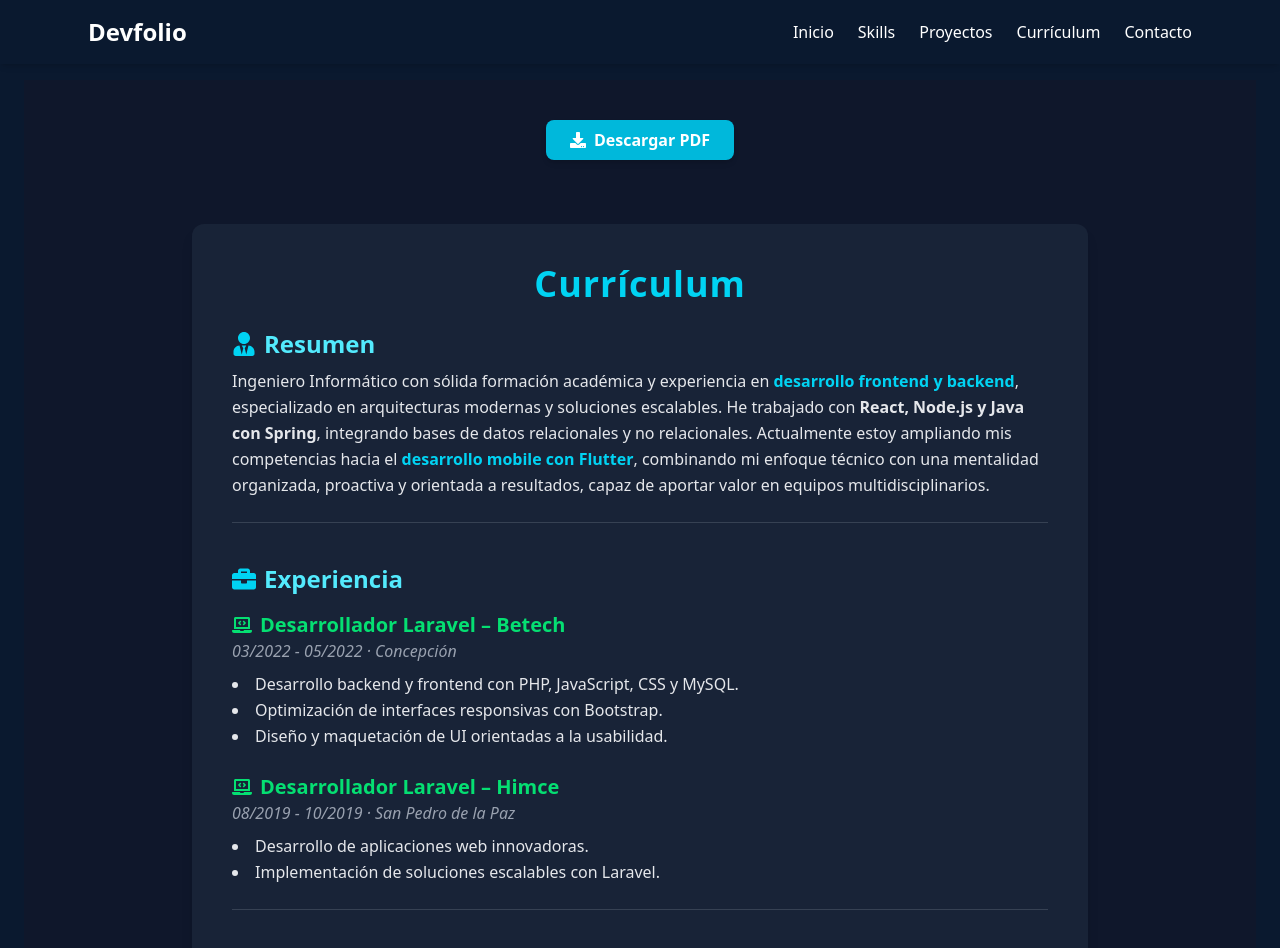
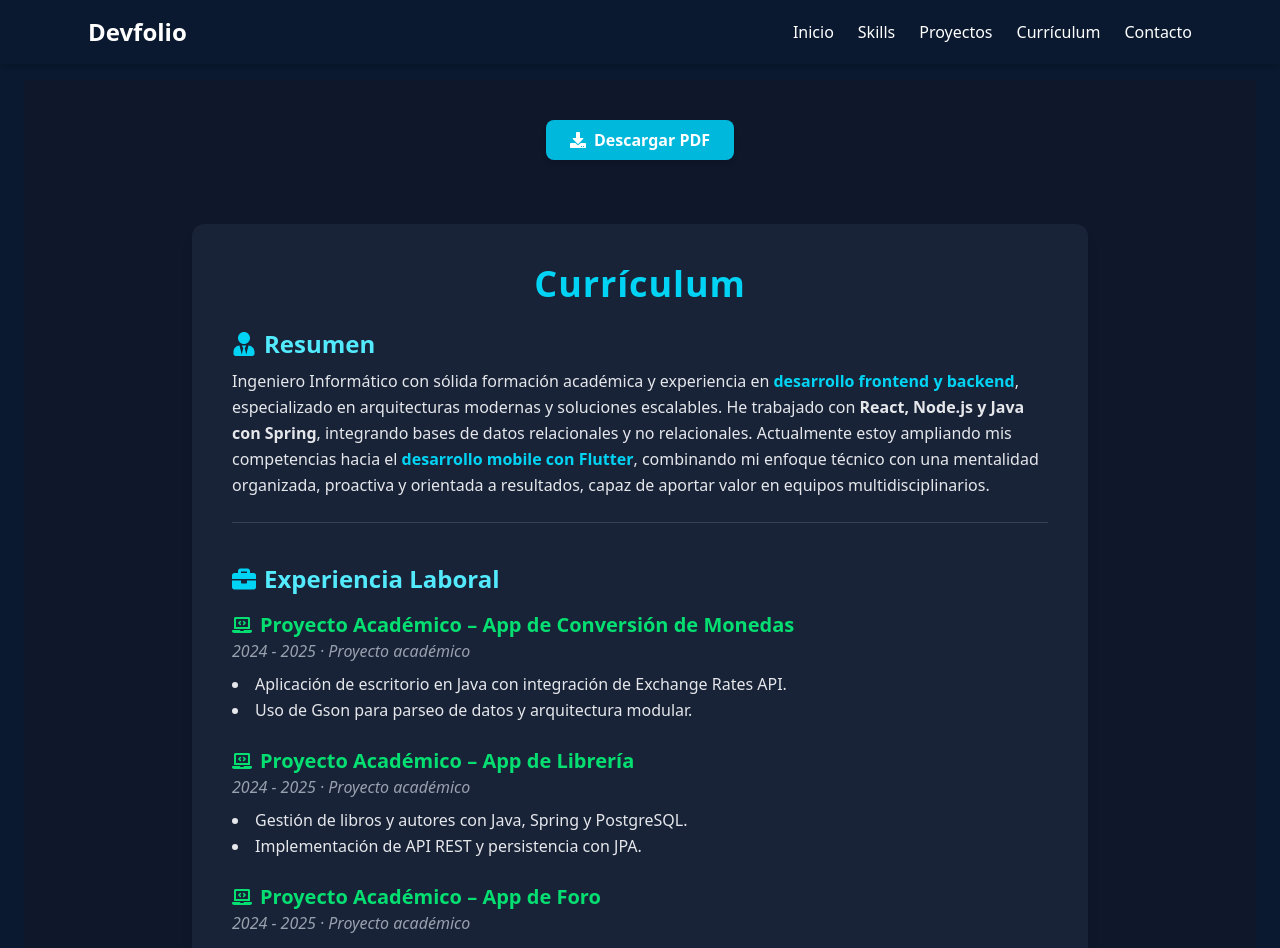
Before and after one commit to blackgoku-97/portafolio, a React (Vite) app: page /curriculum in a window 1280 px wide. Shown: the top 948 px of the page. Built offline with nearby package versions, Linux system fonts and the light colour scheme.

Commit message:
mejorando 12

```diff
--- a/src/pages/CurriculumContent.tsx
+++ b/src/pages/CurriculumContent.tsx
@@ -16,7 +16,6 @@ export default function CurriculumContent() {
           Currículum
         </h1>
 
-        {/* Resumen */}
         <section className="mb-10 border-b border-gray-700 pb-6">
           <h2 className="text-2xl font-bold text-cyan-300 mb-2 flex items-center gap-2">
             <FaUserTie className="text-cyan-400" /> Resumen
@@ -34,11 +33,47 @@ export default function CurriculumContent() {
           </p>
         </section>
 
-        {/* Experiencia */}
         <section className="mb-10 border-b border-gray-700 pb-6">
           <h2 className="text-2xl font-bold text-cyan-300 mb-4 flex items-center gap-2">
-            <FaBriefcase className="text-cyan-400" /> Experiencia
+            <FaBriefcase className="text-cyan-400" /> Experiencia Laboral
           </h2>
+
+          <div className="mb-6">
+            <h3 className="text-xl font-semibold text-green-400 flex items-center gap-2">
+              <FaLaptopCode className="text-green-400" />
+              Proyecto Académico – App de Conversión de Monedas
+            </h3>
+            <p className="italic text-gray-400">2024 - 2025 · Proyecto académico</p>
+            <ul className="list-disc list-inside text-gray-200 mt-2 leading-relaxed">
+              <li>Aplicación de escritorio en Java con integración de Exchange Rates API.</li>
+              <li>Uso de Gson para parseo de datos y arquitectura modular.</li>
+            </ul>
+          </div>
+
+          <div className="mb-6">
+            <h3 className="text-xl font-semibold text-green-400 flex items-center gap-2">
+              <FaLaptopCode className="text-green-400" />
+              Proyecto Académico – App de Librería
+            </h3>
+            <p className="italic text-gray-400">2024 - 2025 · Proyecto académico</p>
+            <ul className="list-disc list-inside text-gray-200 mt-2 leading-relaxed">
+              <li>Gestión de libros y autores con Java, Spring y PostgreSQL.</li>
+              <li>Implementación de API REST y persistencia con JPA.</li>
+            </ul>
+          </div>
+
+          <div className="mb-6">
+            <h3 className="text-xl font-semibold text-green-400 flex items-center gap-2">
+              <FaLaptopCode className="text-green-400" />
+              Proyecto Académico – App de Foro
+            </h3>
+            <p className="italic text-gray-400">2024 - 2025 · Proyecto académico</p>
+            <ul className="list-disc list-inside text-gray-200 mt-2 leading-relaxed">
+              <li>Aplicación web para gestión de tópicos y usuarios.</li>
+              <li>Desarrollada con Java, Spring y MySQL, probada con Insomnia.</li>
+            </ul>
+          </div>
+
           <div className="mb-6">
             <h3 className="text-xl font-semibold text-green-400 flex items-center gap-2">
               <FaLaptopCode className="text-green-400" />
@@ -51,6 +86,7 @@ export default function CurriculumContent() {
               <li>Diseño y maquetación de UI orientadas a la usabilidad.</li>
             </ul>
           </div>
+
           <div>
             <h3 className="text-xl font-semibold text-green-400 flex items-center gap-2">
               <FaLaptopCode className="text-green-400" />
@@ -64,12 +100,10 @@ export default function CurriculumContent() {
           </div>
         </section>
 
-        {/* Educación */}
         <section className="mb-10 border-b border-gray-700 pb-6">
           <h2 className="text-2xl font-bold text-cyan-300 mb-4 flex items-center gap-2">
             <FaGraduationCap className="text-cyan-400" /> Educación
           </h2>
-
           <div className="mb-6">
             <h3 className="text-xl font-semibold text-sky-400 flex items-center gap-2">
               <FaUniversity className="text-blue-400" />
@@ -83,7 +117,6 @@ export default function CurriculumContent() {
               MySQL, PostgreSQL, APIs REST y metodologías ágiles.
             </p>
           </div>
-
           <div className="mb-6">
             <h3 className="text-xl font-semibold text-sky-400 flex items-center gap-2">
               <FaUniversity className="text-blue-400" />
@@ -92,7 +125,6 @@ export default function CurriculumContent() {
             <p className="italic text-gray-400">03/2020 - 12/2021 · Concepción - Talcahuano</p>
             <p className="text-gray-200">Modalidad: online · Estado: titulado</p>
           </div>
-
           <div>
             <h3 className="text-xl font-semibold text-sky-400 flex items-center gap-2">
               <FaUniversity className="text-blue-400" />
@@ -103,7 +135,6 @@ export default function CurriculumContent() {
           </div>
         </section>
 
-        {/* Idiomas */}
         <section className="mb-10 border-b border-gray-700 pb-6">
           <h2 className="text-2xl font-bold text-cyan-300 mb-2 flex items-center gap-2">
             <FaLanguage className="text-cyan-400" /> Idiomas
@@ -114,7 +145,6 @@ export default function CurriculumContent() {
           </ul>
         </section>
 
-        {/* Habilidades */}
         <section>
           <h2 className="text-2xl font-bold text-cyan-300 mb-2 flex items-center gap-2">
             <FaTools className="text-cyan-400" /> Habilidades
```
